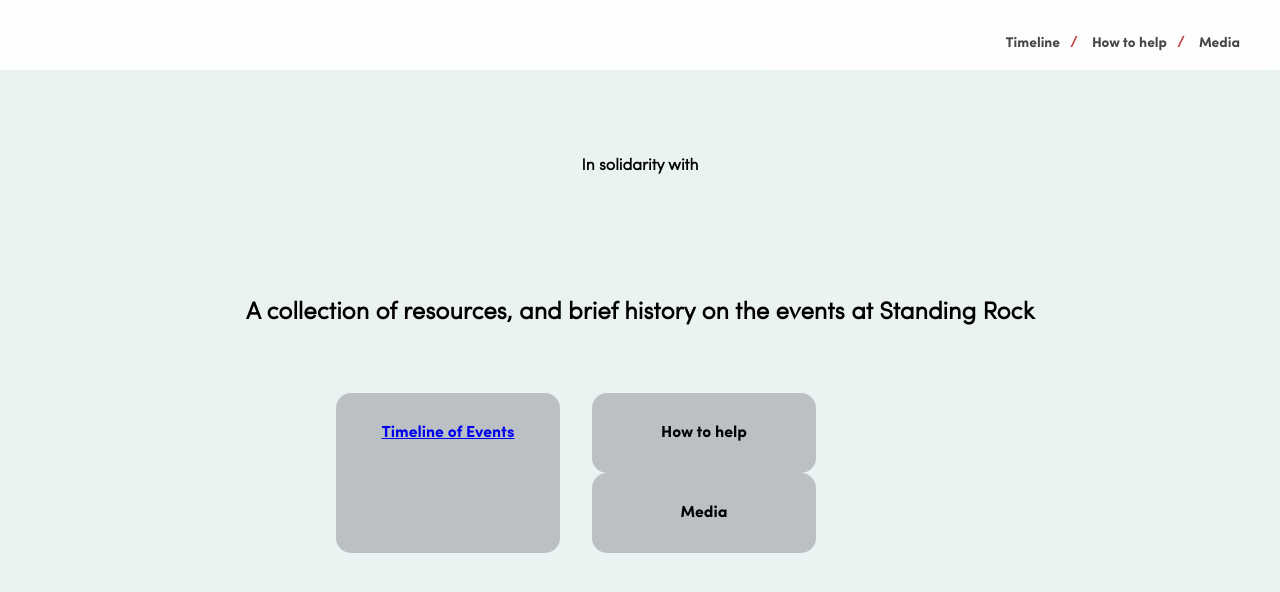
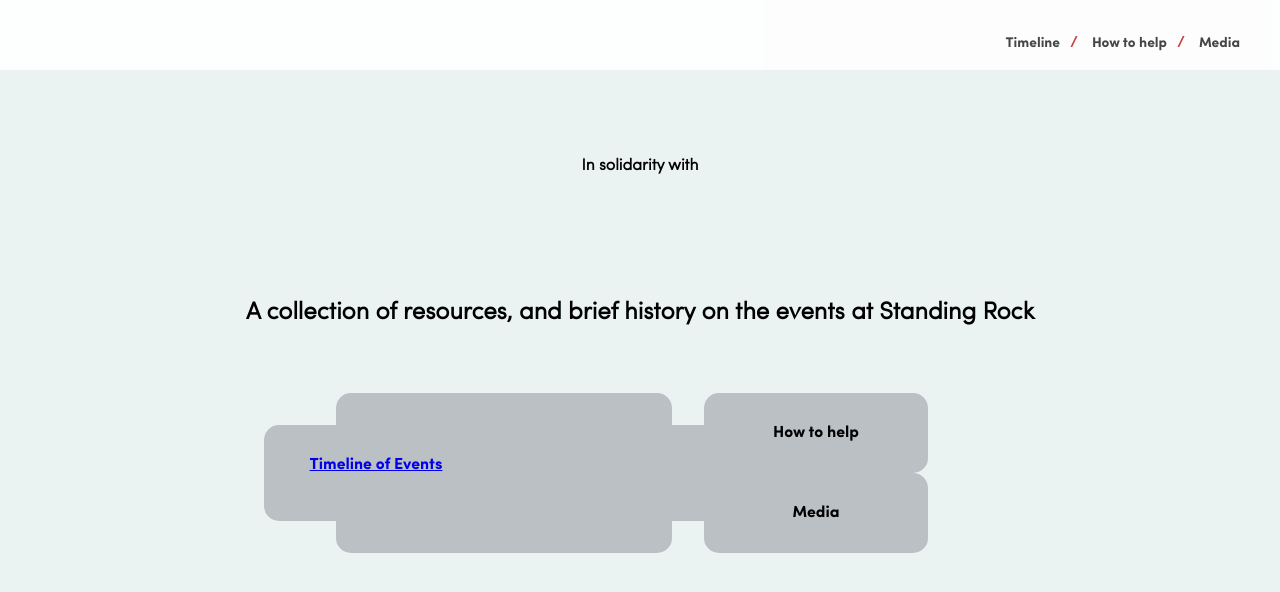
Before and after one commit to chensclaudia/crisscriss.github.io, a plain HTML site: page standingrock/index.html in a window 1280 px wide. Drawn offline with nearby package versions, Linux system fonts and the light colour scheme.

Commit message:
link
css

```diff
--- a/standingrock/css/index.css
+++ b/standingrock/css/index.css
@@ -207,6 +207,20 @@ a {
     border-radius: 15px;
     margin-left: 1em;
     margin-right: 1em;
+}
+.main-content__item a{
+    position: relative;
+    min-height: 3em;
+    display: flex;
+    justify-content: center;
+    padding: 2em;
+    float: left;
+    min-width: 14em;
+    background-color: #bbc0c5;
+    border-radius: 15px;
+    margin-left: 1em;
+    margin-right: 1em;
+    cursor: pointer;
 }
 
 
```
